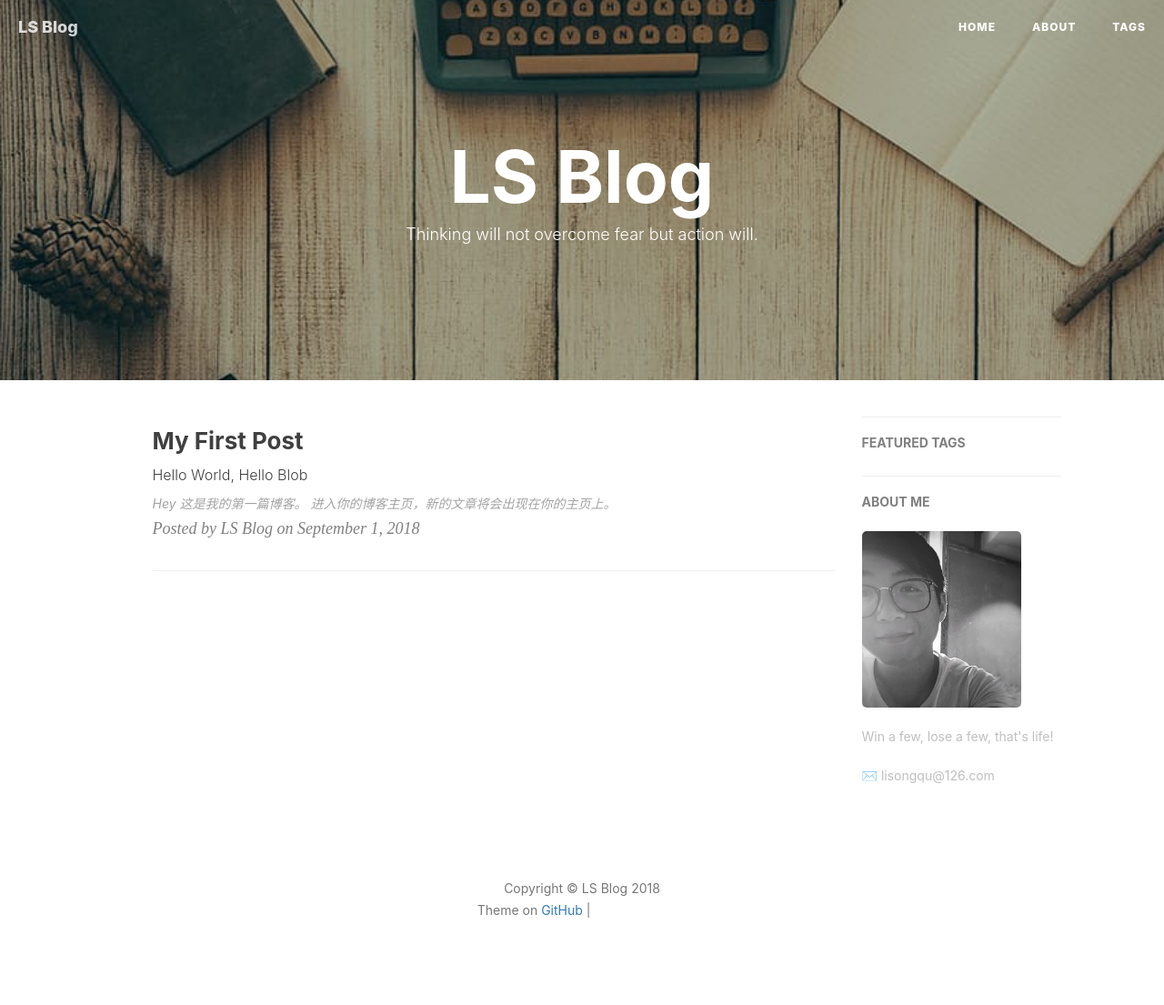
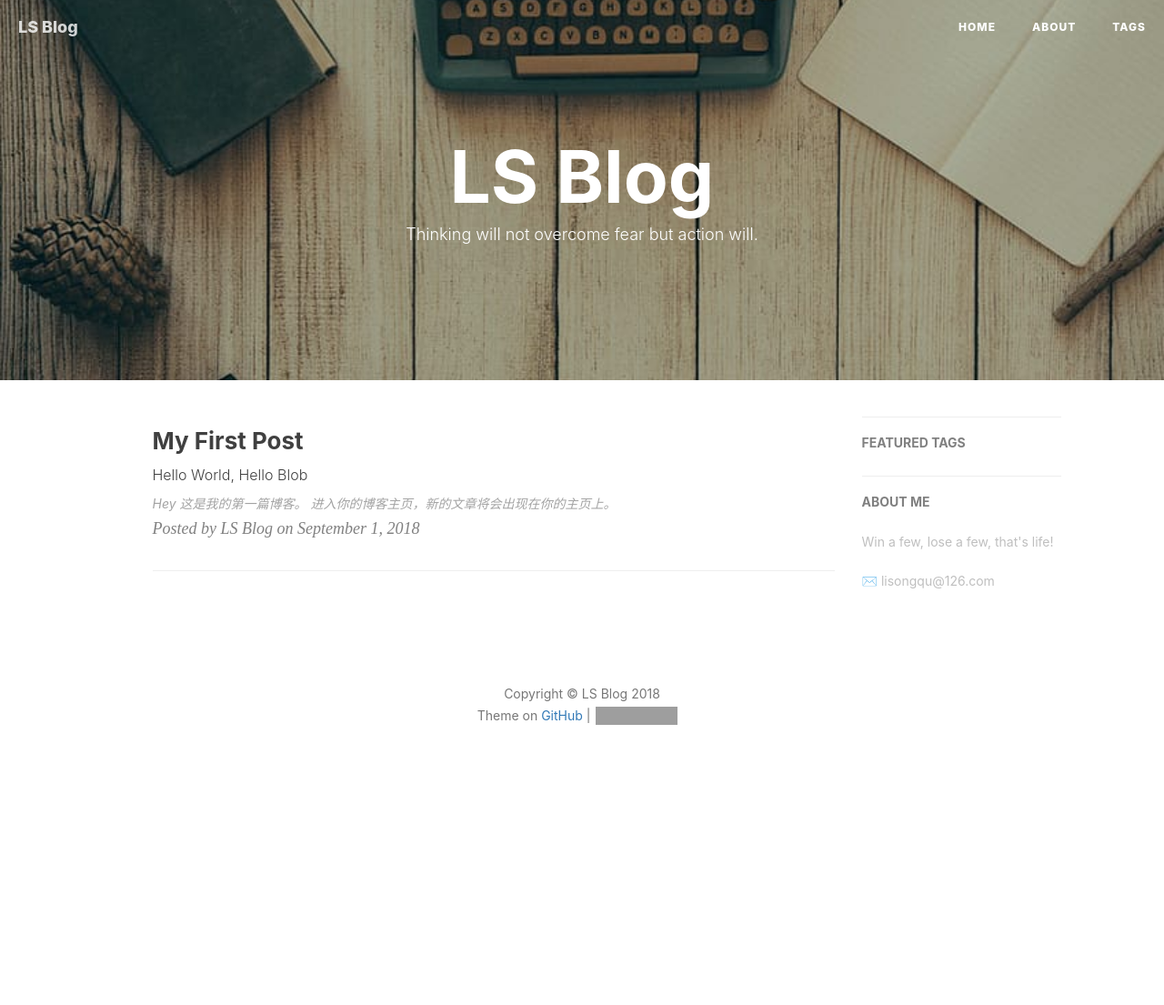
Before and after one commit to qulisong/qulisong.github.io, a Jekyll site: the page built from index.html, in a window 1280 px wide. Shown: the whole page at 91% size. Built offline with Jekyll 4.4.1, drawn with Linux system fonts in a browser that asks for light colours; nearby versions of some CDN libraries; the list of posts is cut into pages by our own code; comment, search, counter and statistics services are not loaded; after the commit the page ends 900 px from its top, so only the background shows below that; grey boxes are pictures that could not be loaded.

Commit message:
Update _config.yml

```diff
--- a/_config.yml
+++ b/_config.yml
@@ -12,7 +12,7 @@
 # Sidebar settings
 sidebar: true                           # whether or not using Sidebar.
 sidebar-about-description: "Win a few, lose a few, that's life!"
-sidebar-avatar: /img/about-BY-gentle.jpg      # use absolute URL, seeing it's used in both `/` and `/about/`
+sidebar-avatar: #/img/about-BY-gentle.jpg      # use absolute URL, seeing it's used in both `/` and `/about/`
 
 
 
```
